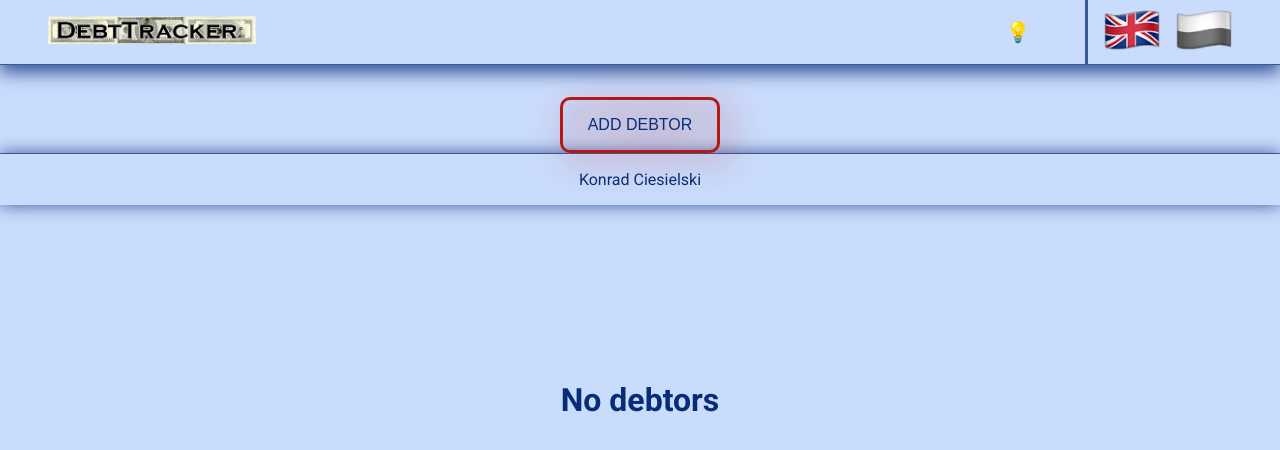
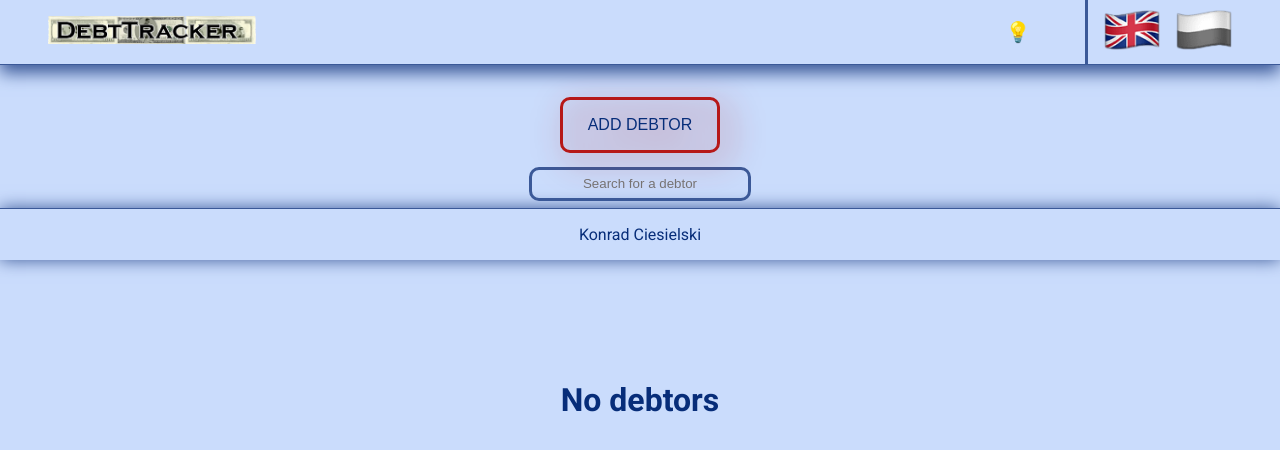
Before and after one commit to KondyKox/DebtTracker, a React (Vite) app: page / in a window 1280 px wide. Shown: the top 450 px of the page. Built offline with nearby package versions, Linux system fonts and the light colour scheme.

Commit message:
search for a debtor

```diff
--- a/src/App.css
+++ b/src/App.css
@@ -1,3 +1,28 @@
+header {
+  display: flex;
+  flex-direction: column;
+  justify-content: center;
+  align-items: center;
+  margin-top: 2em;
+}
+
+header .btn {
+  width: clamp(7em, 10em, 13em);
+  padding: 1em;
+  border: none;
+  border: 3px solid var(--clr-red);
+  border-radius: 10px;
+  filter: drop-shadow(0.5em 0.5em 1em var(--clr-red));
+}
+
+header input {
+  border: 3px solid var(--clr-blue);
+  border-radius: 10px;
+  text-align: center;
+  padding: 0.5em;
+  margin-top: 1em;
+}
+
 .btn {
   width: 3.5em;
   padding: 1em;
@@ -11,22 +36,6 @@
   transition: all 0.3s ease-in-out;
 }
 
-.debtForm-toggle {
-  display: flex;
-  justify-content: center;
-  align-items: center;
-  margin-top: 2em;
-}
-
-.debtForm-toggle-btn {
-  width: clamp(7em, 10em, 13em);
-  padding: 1em;
-  border: none;
-  border: 3px solid var(--clr-red);
-  border-radius: 10px;
-  filter: drop-shadow(0.5em 0.5em 1em var(--clr-red));
-}
-
 /* md */
 @media (min-width: 768px) {
   .btn:hover {
--- a/src/App.jsx
+++ b/src/App.jsx
@@ -32,6 +32,8 @@ const App = () => {
   const [isLightTheme, setLightTheme] = useState(getTheme());
   const [isDebtFormOpen, setDebtFormOpen] = useState(false);
   const [debtors, setDebtors] = useState(getDebtors());
+  const [filteredDebtors, setFilteredDebtors] = useState([]);
+  const [searchValue, setSearchValue] = useState("");
 
   // Toggle language
   useEffect(() => {
@@ -61,6 +63,26 @@ const App = () => {
     setDebtFormOpen(!isDebtFormOpen);
   };
 
+  // Find debtor
+  const findDebtor = (searchName) => {
+    const filteredDebtors = debtors.filter((debtor) =>
+      debtor.name.toLowerCase().includes(searchName.toLowerCase())
+    );
+    return filteredDebtors;
+  };
+
+  // Handle for searching debtors
+  const handleSearchDebtors = (event) => {
+    const searchName = event.target.value;
+    setSearchValue(searchName);
+
+    if (searchName === "") setFilteredDebtors([]);
+    else {
+      const foundDebtors = findDebtor(searchName);
+      setFilteredDebtors(foundDebtors);
+    }
+  };
+
   //   Add debtor
   const addDebtor = (name, amount, contacts, description) => {
     const newDebtor = {
@@ -80,19 +102,33 @@ const App = () => {
         isLightTheme={isLightTheme}
         setLightTheme={changeTheme}
       />
-      <header className="debtForm-toggle">
-        <button
-          className="btn debtForm-toggle-btn"
-          onClick={() => handleDebtFormOpen()}
-        >
+      <header>
+        <button className="btn" onClick={() => handleDebtFormOpen()}>
           {isDebtFormOpen
             ? t("debtorsList.btn-back")
             : t("debtorsList.btn-add")}
         </button>
+        {!isDebtFormOpen ? (
+          <input
+            type="text"
+            placeholder={t("debtorsList.search")}
+            onChange={handleSearchDebtors}
+          />
+        ) : null}
       </header>
 
       {!isDebtFormOpen ? (
-        <DebtList t={t} debtors={debtors} setDebtors={setDebtors} />
+        <DebtList
+          t={t}
+          debtors={
+            searchValue.length > 0
+              ? filteredDebtors.length > 0
+                ? filteredDebtors
+                : []
+              : debtors
+          }
+          setDebtors={setDebtors}
+        />
       ) : (
         <DebtForm t={t} addDebtor={addDebtor} onSubmit={handleDebtFormOpen} />
       )}
--- a/src/translations/en/en.json
+++ b/src/translations/en/en.json
@@ -3,7 +3,8 @@
     "no-debtors": "No debtors",
     "title": "Debtors list",
     "btn-add": "Add debtor",
-    "btn-back": "Go back to list"
+    "btn-back": "Go back to list",
+    "search": "Search for a debtor"
   },
 
   "debtForm": {
--- a/src/translations/pl/pl.json
+++ b/src/translations/pl/pl.json
@@ -3,7 +3,8 @@
     "no-debtors": "Brak dłużników",
     "title": "Lista dłużników",
     "btn-add": "Dodaj dłużnika",
-    "btn-back": "Wróć do listy"
+    "btn-back": "Wróć do listy",
+    "search": "Wyszukaj dłużnika"
   },
 
   "debtForm": {
```
